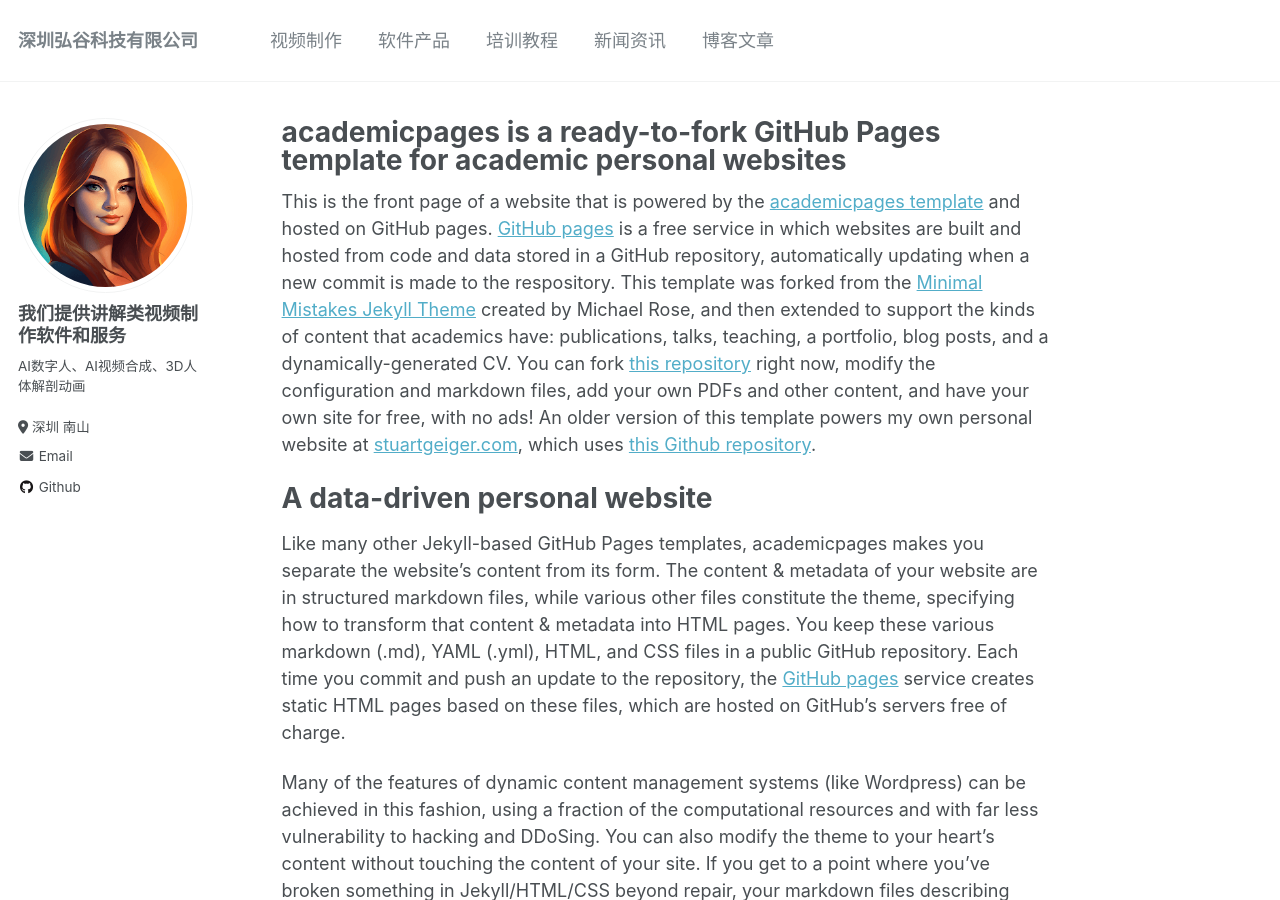
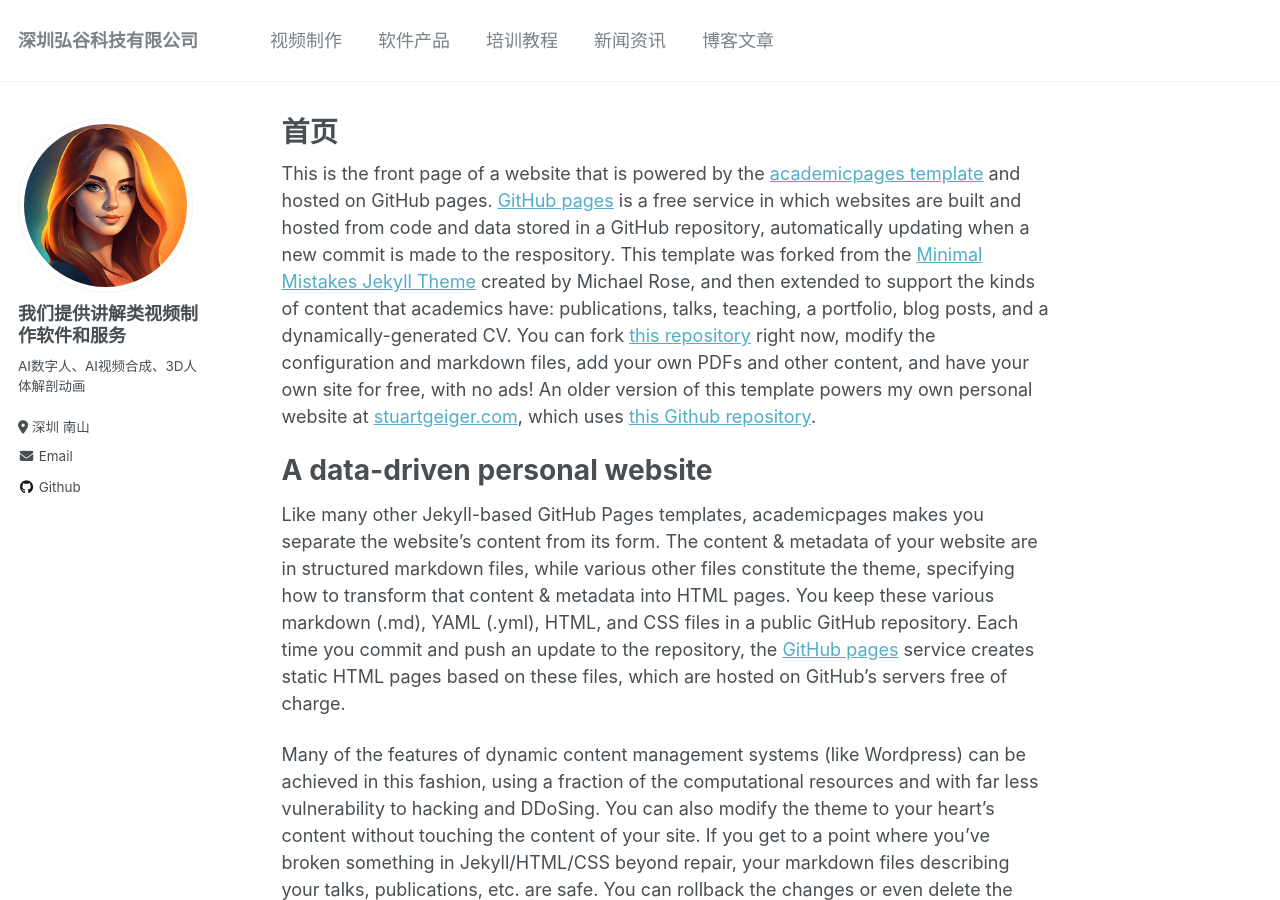
Before and after one commit to bloomv/bloomv, a Jekyll site: the page built from _pages/about.md, in a window 1280 px wide and 900 px high. Built offline with Jekyll 4.4.1, drawn with Linux system fonts in a browser that asks for light colours.

Commit message:
Update about.md

```diff
--- a/_pages/about.md
+++ b/_pages/about.md
@@ -1,6 +1,6 @@
 ---
 permalink: /
-title: "academicpages is a ready-to-fork GitHub Pages template for academic personal websites"
+title: "首页"
 author_profile: true
 redirect_from:
   - /about/
```
